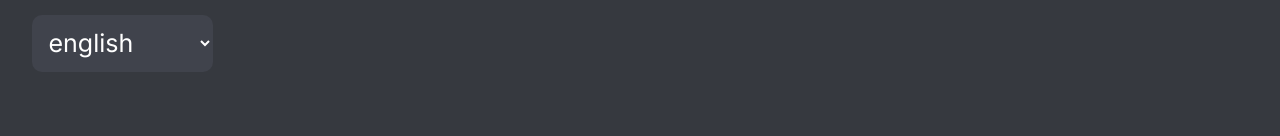
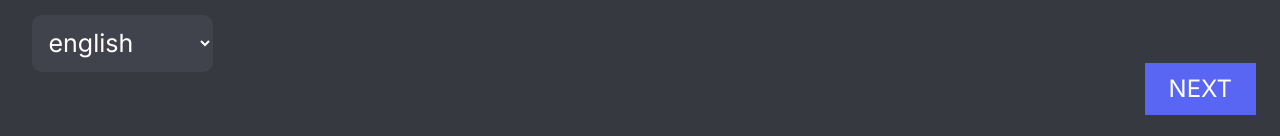
Before and after one commit to g-thome/guesslist-website, a React (Vite) app: page /create-list in a window 1280 px wide. Shown: the part 661-797 px from the top of the page. Built offline with nearby package versions, Linux system fonts and the light colour scheme.

Commit message:
save list state and go to preview on form submit

```diff
--- a/src/Pages/CreateList/CreateList.tsx
+++ b/src/Pages/CreateList/CreateList.tsx
@@ -1,7 +1,9 @@
 import { useState } from 'react';
 import styled from "styled-components"
+import { useNavigate } from 'react-router-dom'
 import { white } from "../../colors";
 import { UserPlate } from "../../components/UserPlate";
+import { Button, Submit } from "../../components/Button";
 import { TextField } from "./TextField";
 import { MultiTextField } from "./MultiTextField";
 import { CategoryPicker } from "./CategoryPicker";
@@ -34,6 +36,20 @@ export function CreateList() {
     const [items, setItems] = useState<string[]>([]);
     const [categories, setCategories] = useState<string[]>([]);
     const [language, setLanguage] = useState("");
+    const navigate = useNavigate();
+
+    function clickNext() {
+      const hasEmpty =
+        [title, items, categories, language]
+        .some(v => !v || v.length === 0);
+
+      if (hasEmpty) {
+        alert("Please fill in all fields");
+        return;
+      }
+
+      navigate('/preview');
+    }
 
     return (
         <main style={{padding: '1rem 2rem'}}>
@@ -41,12 +57,13 @@ export function CreateList() {
             <PageName>
                 Create your first list!
             </PageName>
-            <CreateListForm>
+            <CreateListForm onSubmit={clickNext}>
                 <TextField onChange={(evt) => setTitle(evt.currentTarget.value)} label="Title" />
                 <MultiTextField onChange={setItems} label="Items" />
                 <CategoryPicker onChange={setCategories} />
                 <LanguageSelector onSelect={setLanguage} style={{marginBottom: '1em'}}/>
             </CreateListForm>
+            <Submit style={{position: 'absolute', right: '1em', bottom: '1em'}} value="NEXT" onClick={clickNext}/>
         </main>
     )
 }
--- a/src/Pages/CreateList/TextField.tsx
+++ b/src/Pages/CreateList/TextField.tsx
@@ -1,7 +1,7 @@
 import { StyledLabel } from "./StyledLabel"
 import { StyledInput } from "./StyledInput"
 
-export function TextField({ label, onChange }) {
+export function TextField({ label, onChange, fixHintText }) {
     return (
         <label>
             <StyledLabel>{label}</StyledLabel>
--- /dev/null
+++ b/src/components/Button.tsx
@@ -0,0 +1,18 @@
+import styled from 'styled-components';
+import {veryLightBlue, white} from '../colors';
+
+const StyledButton = styled.input`
+  background-color: ${veryLightBlue};
+  color: ${white};
+  border: none;
+  font-size: 24px;
+  padding: 0.5em 1em;
+
+  &:hover {
+    cursor: pointer;
+  }
+`;
+
+export const Button = ({...props}) => <StyledButton type="button" {...props}/>
+
+export const Submit = ({...props}) => <StyledButton type="submit" {...props}/>
```
